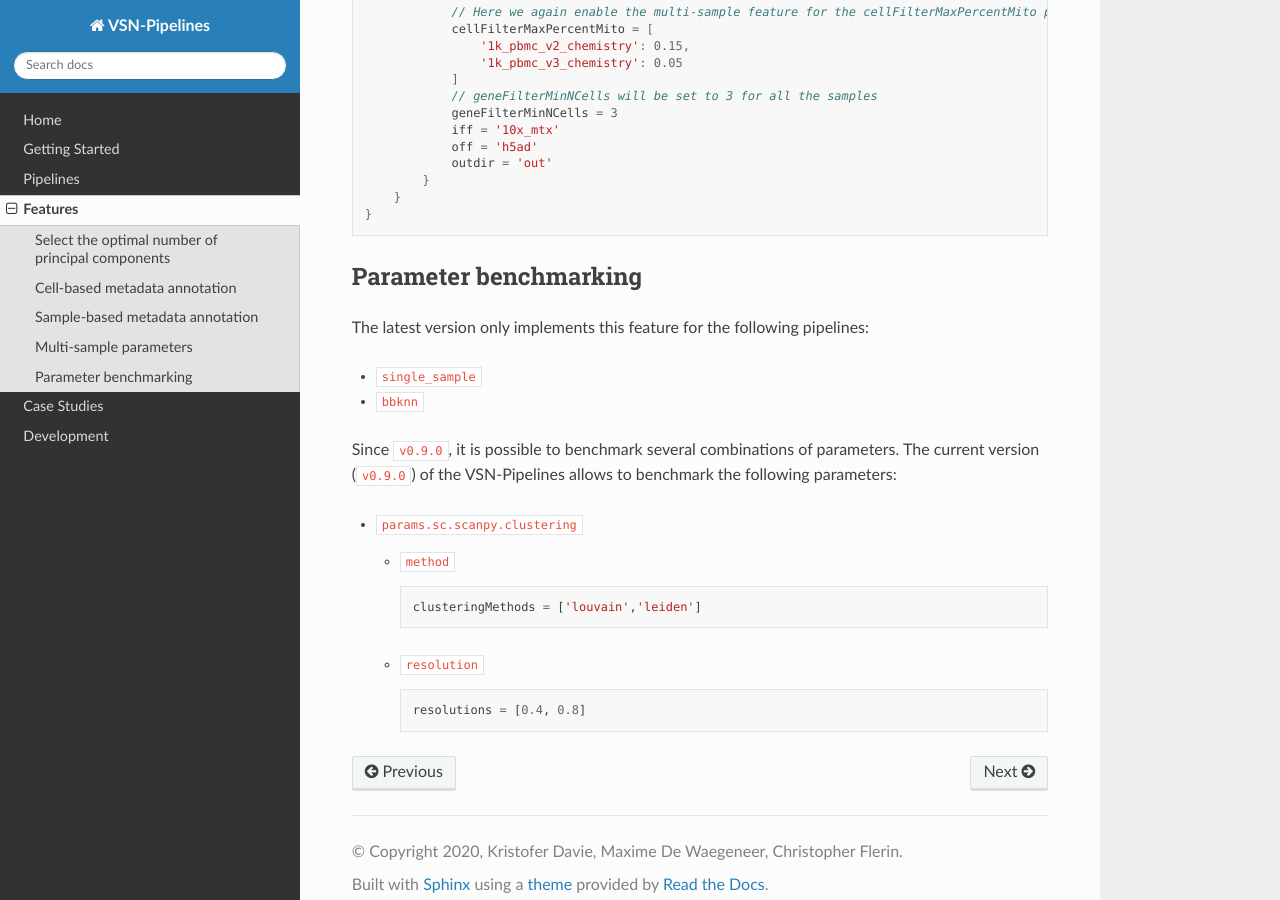
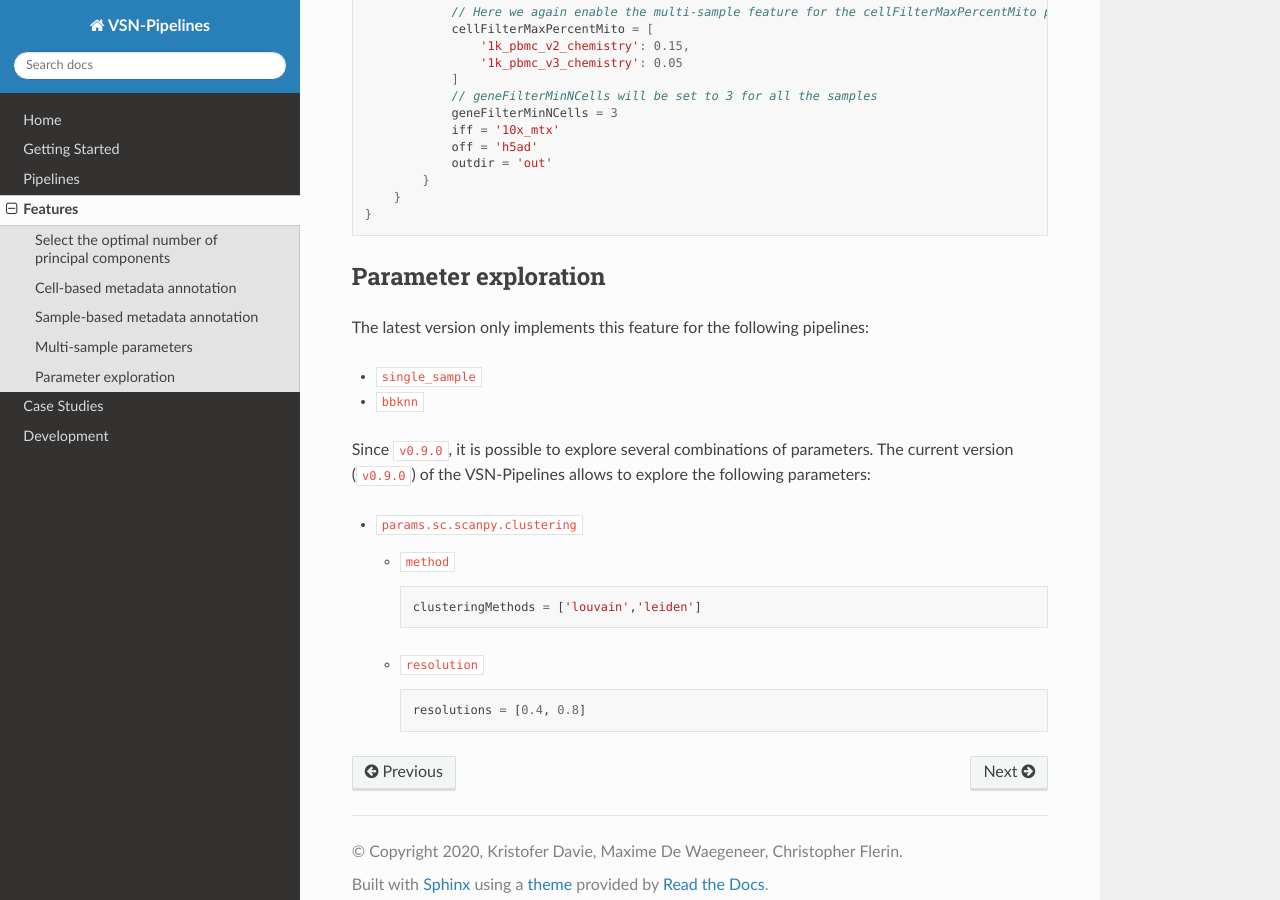
Before and after one commit to vib-singlecell-nf/vsn-pipelines, a Sphinx documentation site: the page built from docs/features.rst, in a window 1280 px wide and 900 px high, scrolled down 1094 px. Built offline with Sphinx 7.4.7 and the Read the Docs theme 2.0.0, drawn with Linux system fonts in a browser that asks for light colours.

Commit message:
Rename parameter benchmarking to parameter exploration in docs
Former-commit-id: 576eb7999bbba8a22cebcd2a800a4d8e64d97cb2

```diff
--- a/docs/features.rst
+++ b/docs/features.rst
@@ -58,7 +58,7 @@ You'll just have to repeat the following structure for the parameters which you
         }
     }
 
-Parameter benchmarking
+Parameter exploration
 ----------------------
 
 The latest version only implements this feature for the following pipelines:
@@ -66,7 +66,7 @@ The latest version only implements this feature for the following pipelines:
 - ``single_sample``
 - ``bbknn``
 
-Since ``v0.9.0``, it is possible to benchmark several combinations of parameters. The current version (``v0.9.0``) of the VSN-Pipelines allows to benchmark the following parameters:
+Since ``v0.9.0``, it is possible to explore several combinations of parameters. The current version (``v0.9.0``) of the VSN-Pipelines allows to explore the following parameters:
 
 - ``params.sc.scanpy.clustering``
 
```
